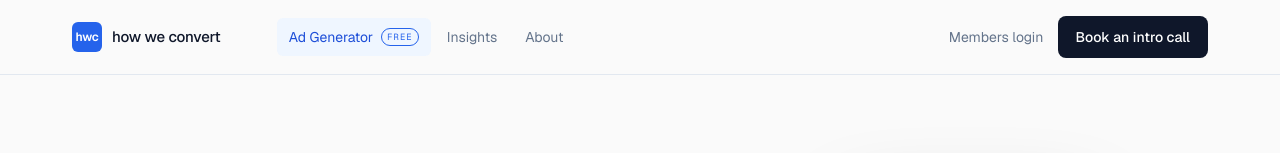
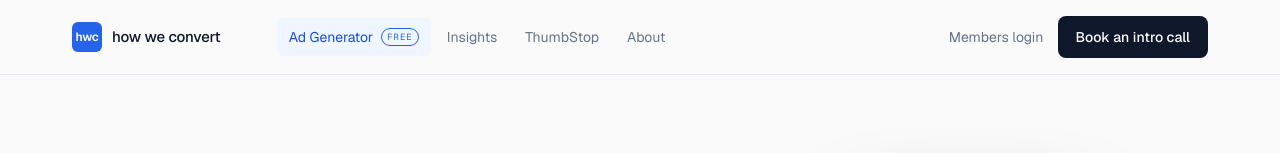
Before and after one commit to MikaHWC/hwc-website, a website: page index.html in a window 1280 px wide. Shown: the top 153 px of the page. Drawn offline with nearby package versions, Linux system fonts and the light colour scheme.

Commit message:
Add files via upload

```diff
--- a/index.html
+++ b/index.html
@@ -1495,7 +1495,8 @@
         Ad Generator <span class="nav-gen-pill">Free</span>
       </a>
       <a href="https://learn.howweconvert.com.au/" target="_blank" rel="noopener" class="nav-link">Insights</a>
-      <a href="/about" class="nav-link">About</a>
+      <a href="/thumbstop" class="nav-link">ThumbStop</a>
+    <a href="/about" class="nav-link">About</a>
     </nav>
     <div class="nav-right">
       <a href="https://portal.howweconvert.com.au/" target="_blank" rel="noopener" class="nav-members">Members login</a>
@@ -1514,7 +1515,8 @@
     Ad Generator <span class="nav-gen-pill">Free</span>
   </a>
   <a href="https://learn.howweconvert.com.au/" target="_blank" rel="noopener" class="nav-link">Insights</a>
-  <a href="/about" class="nav-link">About</a>
+  <a href="/thumbstop" class="nav-link">ThumbStop</a>
+    <a href="/about" class="nav-link">About</a>
   <a href="https://portal.howweconvert.com.au/" target="_blank" rel="noopener" class="nav-members">Members login</a>
   <a href="https://calendly.com/michael-howweconvert/book-your-introduction-call" target="_blank" rel="noopener" class="nav-cta">Book an intro call</a>
 </div>
```
